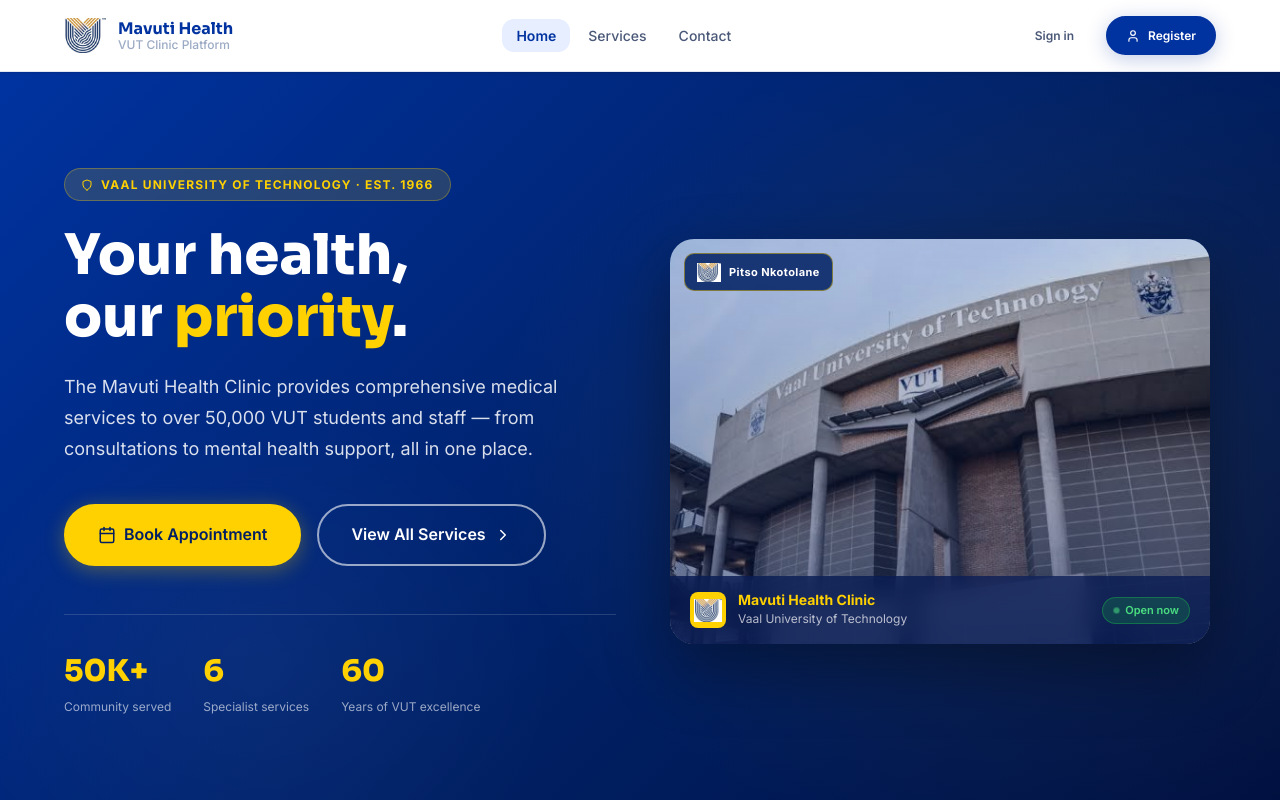
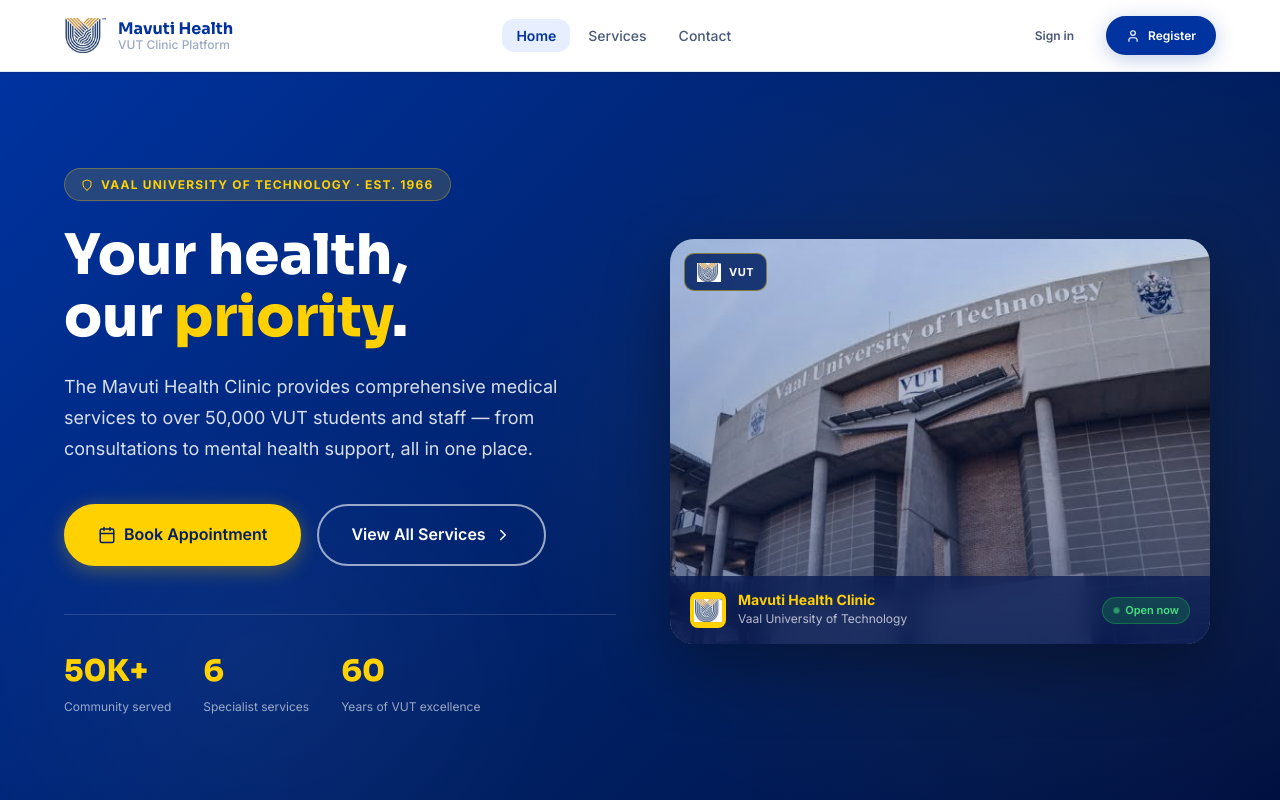
Before and after one commit to Pitso4859/mavuti-health-platform, a React (Vite) app in the folder frontend/: page / in a window 1280 px wide. Shown: the top 800 px of the page. Built offline with nearby package versions, Linux system fonts and the light colour scheme; no server answers.

Commit message:
Merge remote-tracking branch 'origin/master'
# Conflicts:
#	frontend/src/pages/HomePage.jsx

```diff
--- a/frontend/src/pages/HomePage.jsx
+++ b/frontend/src/pages/HomePage.jsx
@@ -107,7 +107,7 @@
             />
 
             <span style={{ color: '#fff', fontWeight: 700, fontSize: 11, letterSpacing: '0.04em' }}>
-          Pitso Nkotolane
+          VUT
         </span>
         </div>
     );
```
